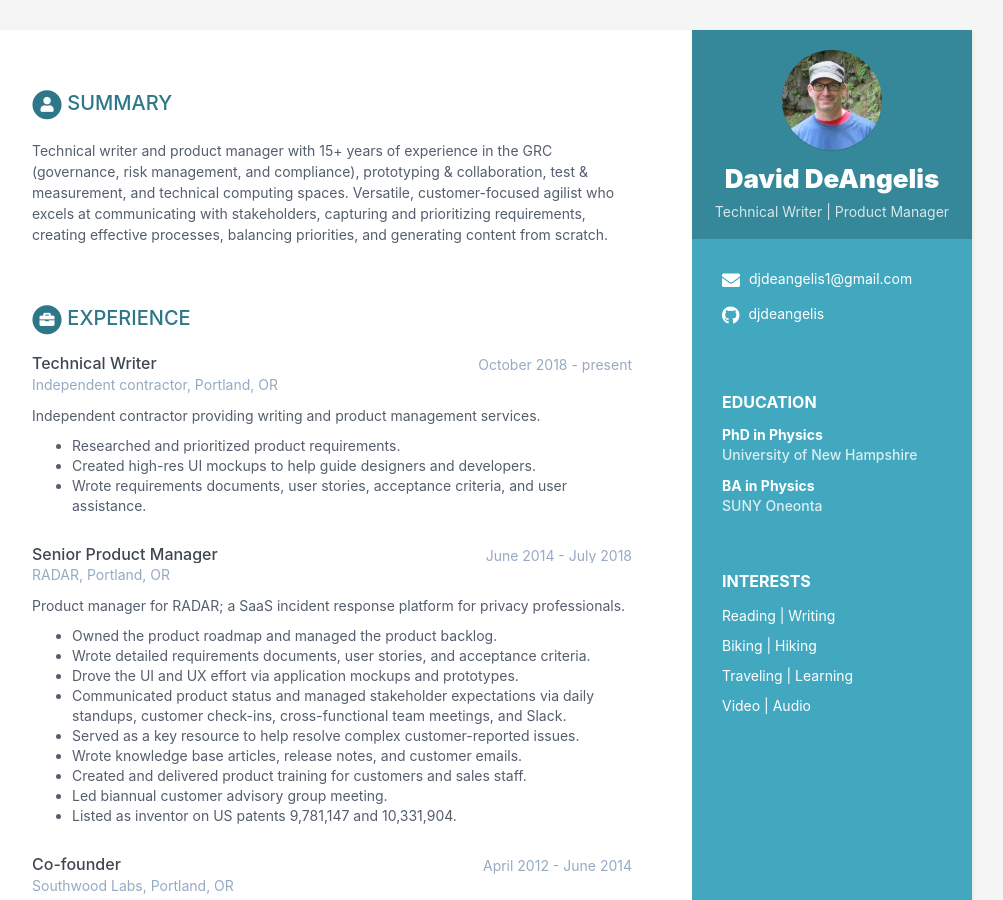
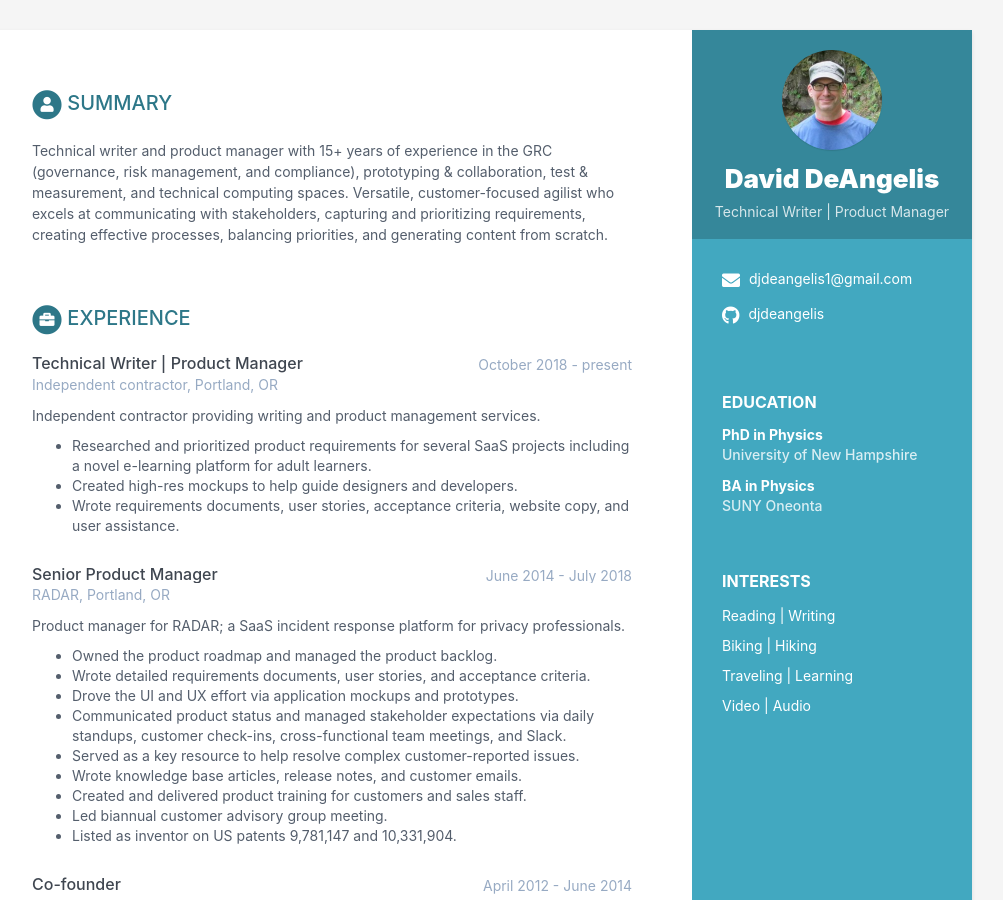
Before and after one commit to djdeangelis/djdeangelis.github.io, a Jekyll site: the page built from index.html, in a window 1280 px wide and 900 px high. Shown: the whole window, without its empty margins (168-1171 px from the left). Built offline with Jekyll 4.4.1, drawn with Linux system fonts in a browser that asks for light colours.

Commit message:
Update data file

```diff
--- a/_data/data.yml
+++ b/_data/data.yml
@@ -69,14 +69,14 @@ education:
           - Bullet point
 
 experiences:
-    - role: Technical Writer
+    - role: Technical Writer | Product Manager
       time: October 2018 - present
       company: Independent contractor, Portland, OR
       details: |
         Independent contractor providing writing and product management services.
-          - Researched and prioritized product requirements.
-          - Created high-res UI mockups to help guide designers and developers.
-          - Wrote requirements documents, user stories, acceptance criteria, and user assistance.
+          - Researched and prioritized product requirements for several SaaS projects including a novel e-learning platform for adult learners.
+          - Created high-res mockups to help guide designers and developers.
+          - Wrote requirements documents, user stories, acceptance criteria, website copy, and user assistance.
 
     - role: Senior Product Manager
       time: June 2014 - July 2018
```
